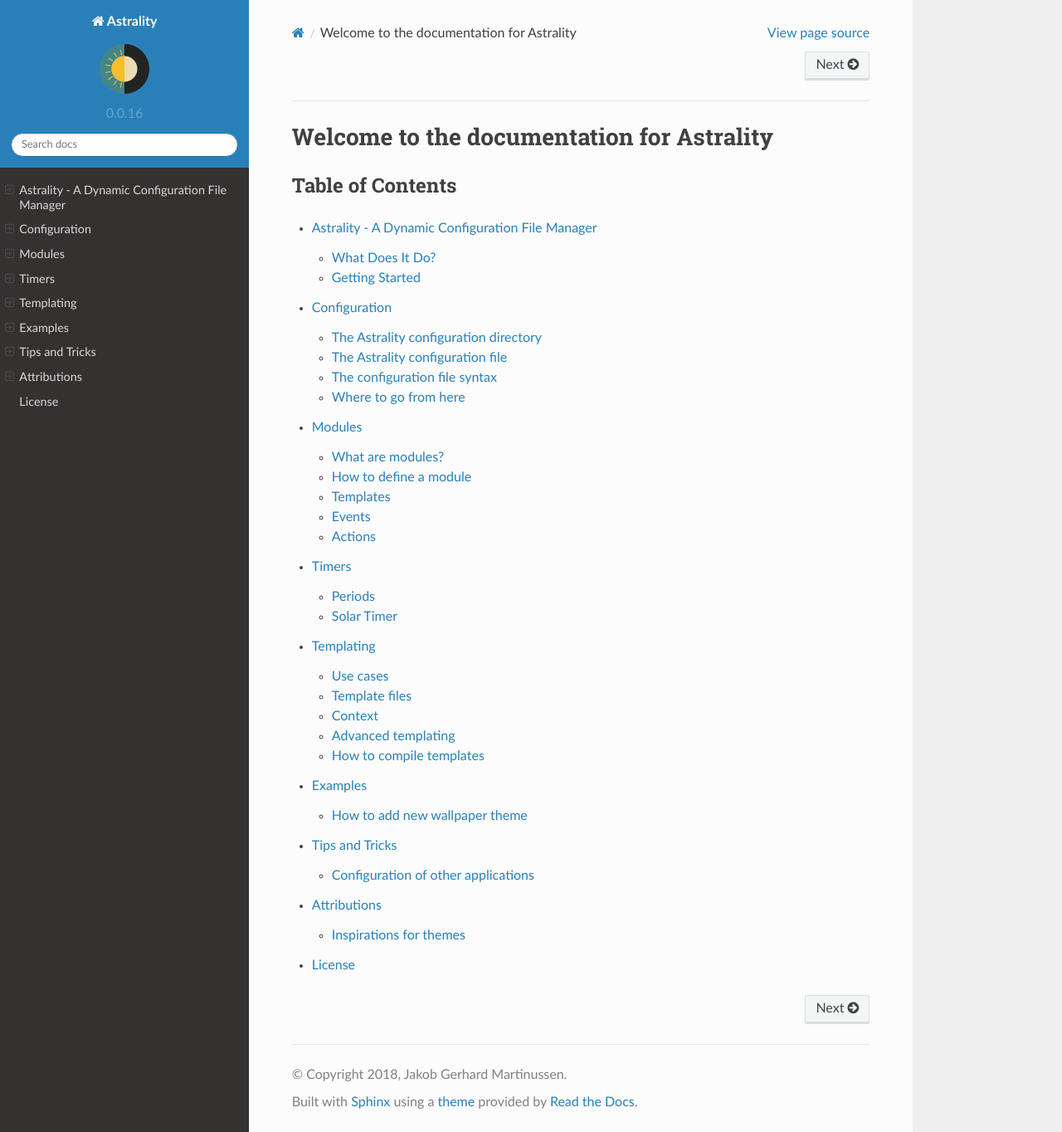
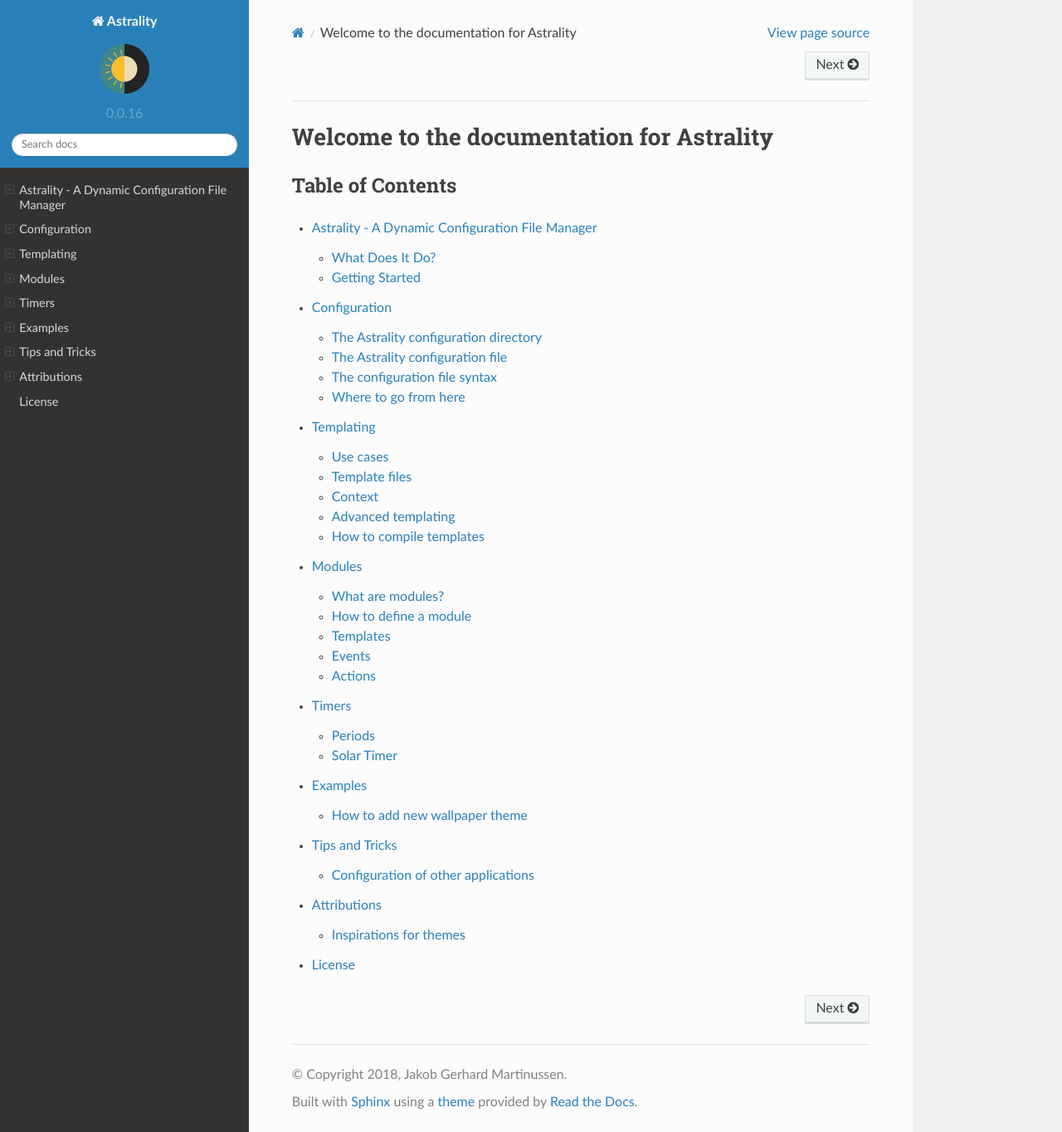
Before and after one commit to JakobGM/astrality, a Sphinx documentation site: the page built from docs/index.rst, in a window 1280 px wide and 1364 px high. Shown: the whole window at 83% size. Built offline with Sphinx 7.4.7 and the Read the Docs theme 2.0.0, drawn with Linux system fonts in a browser that asks for light colours.

```diff
--- a/docs/index.rst
+++ b/docs/index.rst
@@ -15,9 +15,9 @@ Table of Contents
 
     readme
     configuration
+    templating
     modules
     timers
-    templating
     examples
     tips_and_tricks
     attributions
```
